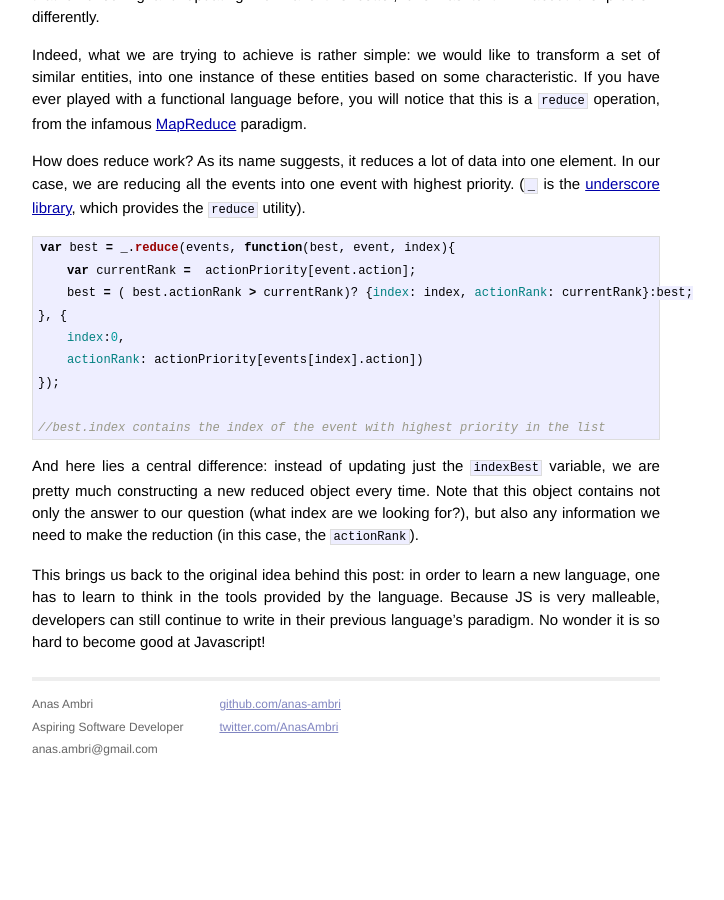
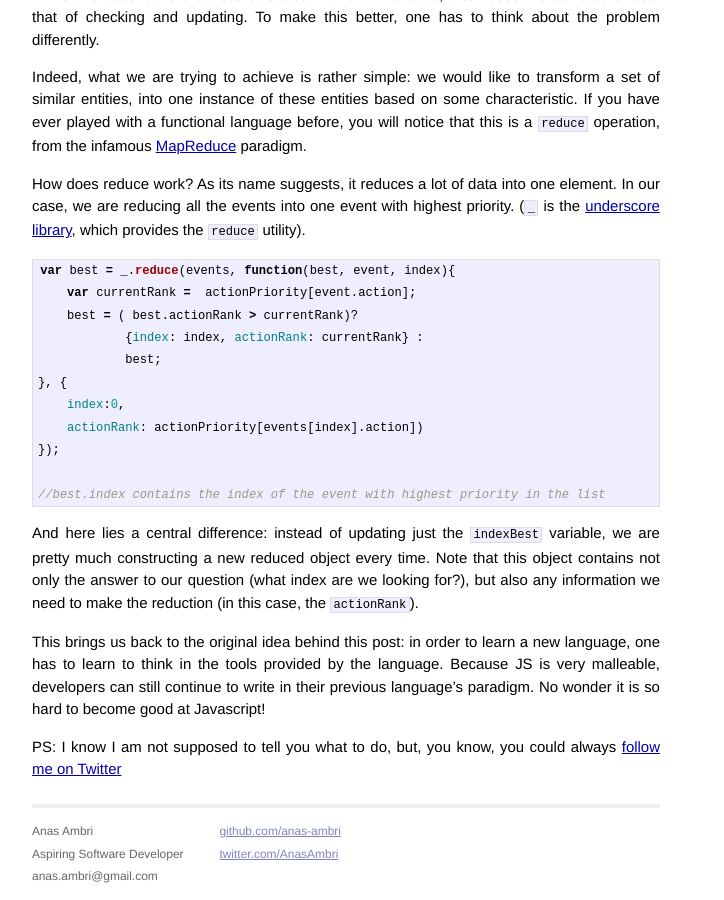
Before and after one commit to anas-ambri/anas-ambri.github.io, a Jekyll site: the page built from _posts/2014-02-19-The-road-to-JS-mastery.md, in a window 1280 px wide and 900 px high, scrolled down 1504 px. Shown: the whole window, without its empty margins (294-1018 px from the left). Built offline with Jekyll 4.4.1, drawn with Linux system fonts in a browser that asks for light colours; Markdown is read by kramdown in place of the engine named in the settings; before the commit the page ends 2276 px from its top, so only the background shows below that; some of the changed lines change nothing that is shown; some of the changed text lies outside the part shown.

Commit message:
Fixing width of code examples, adding Twitter link

````diff
--- a/_posts/2014-02-19-The-road-to-JS-mastery.md
+++ b/_posts/2014-02-19-The-road-to-JS-mastery.md
@@ -42,7 +42,8 @@ var actionPriority = {
 var indexBest = 0;
 for(var i = 0; i<events.length; ++i){
     var event = events[i];
-    if( actionPriority[events[indexBest].action] > actionPriority[event.action] ){
+    var actionBest = events[indexBest].action;
+    if( actionPriority[actionBest] > actionPriority[event.action] ){
         indexBest = i;
     }
 }
@@ -69,7 +70,9 @@ How does reduce work? As its name suggests, it reduces a lot of data into one el
 ```javascript
 var best = _.reduce(events, function(best, event, index){
     var currentRank =  actionPriority[event.action];
-    best = ( best.actionRank > currentRank)? {index: index, actionRank: currentRank}:best;
+    best = ( best.actionRank > currentRank)?
+            {index: index, actionRank: currentRank} :
+            best;
 }, {
     index:0,
     actionRank: actionPriority[events[index].action])
@@ -81,3 +84,7 @@ var best = _.reduce(events, function(best, event, index){
 And here lies a central difference: instead of updating just the `indexBest` variable, we are pretty much constructing a new reduced object every time. Note that this object contains not only the answer to our question (what index are we looking for?), but also any information we need to make the reduction (in this case, the `actionRank`).
 
 This brings us back to the original idea behind this post: in order to learn a new language, one has to learn to think in the tools provided by the language. Because JS is very malleable, developers can still continue to write in their previous language's paradigm. No wonder it is so hard to become good at Javascript!
+
+
+
+PS: I know I am not supposed to tell you what to do, but, you know, you could always <a href="https://twitter.com/AnasAmbri">follow me on Twitter</a>
````
